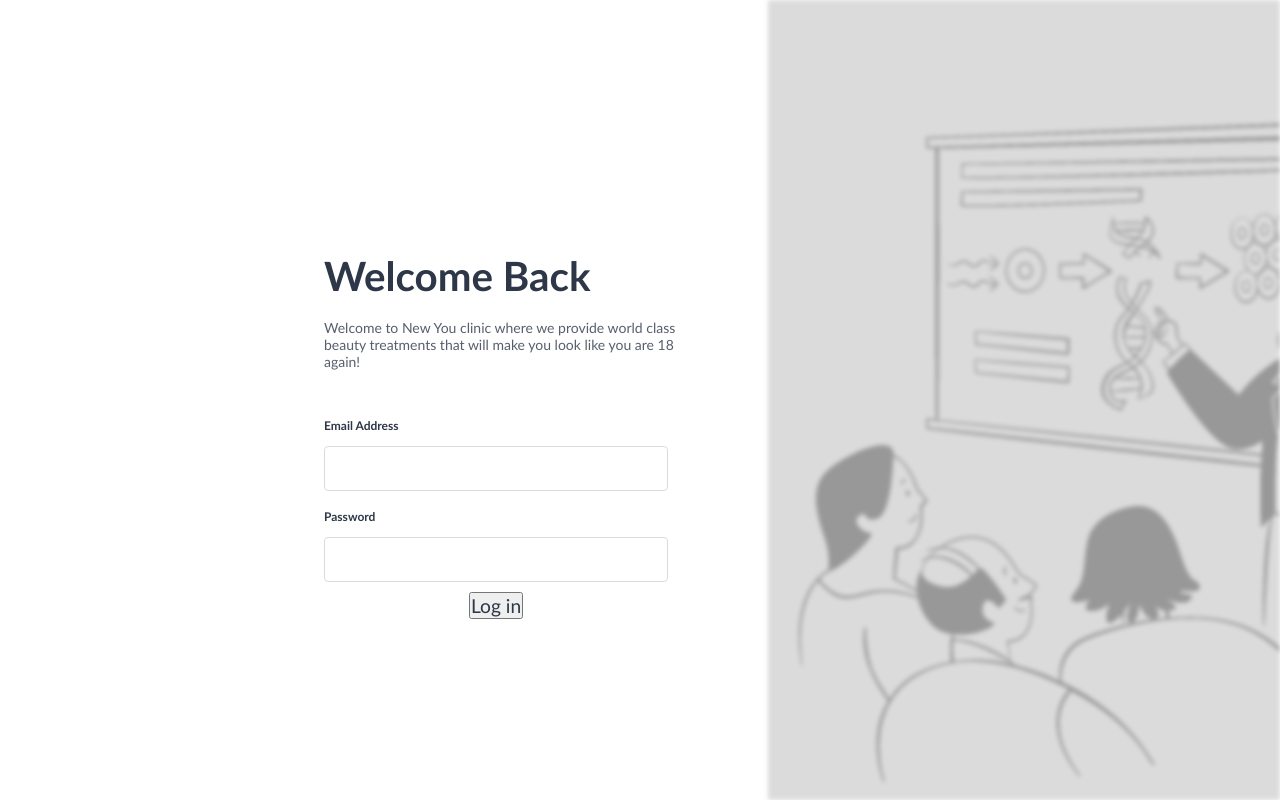
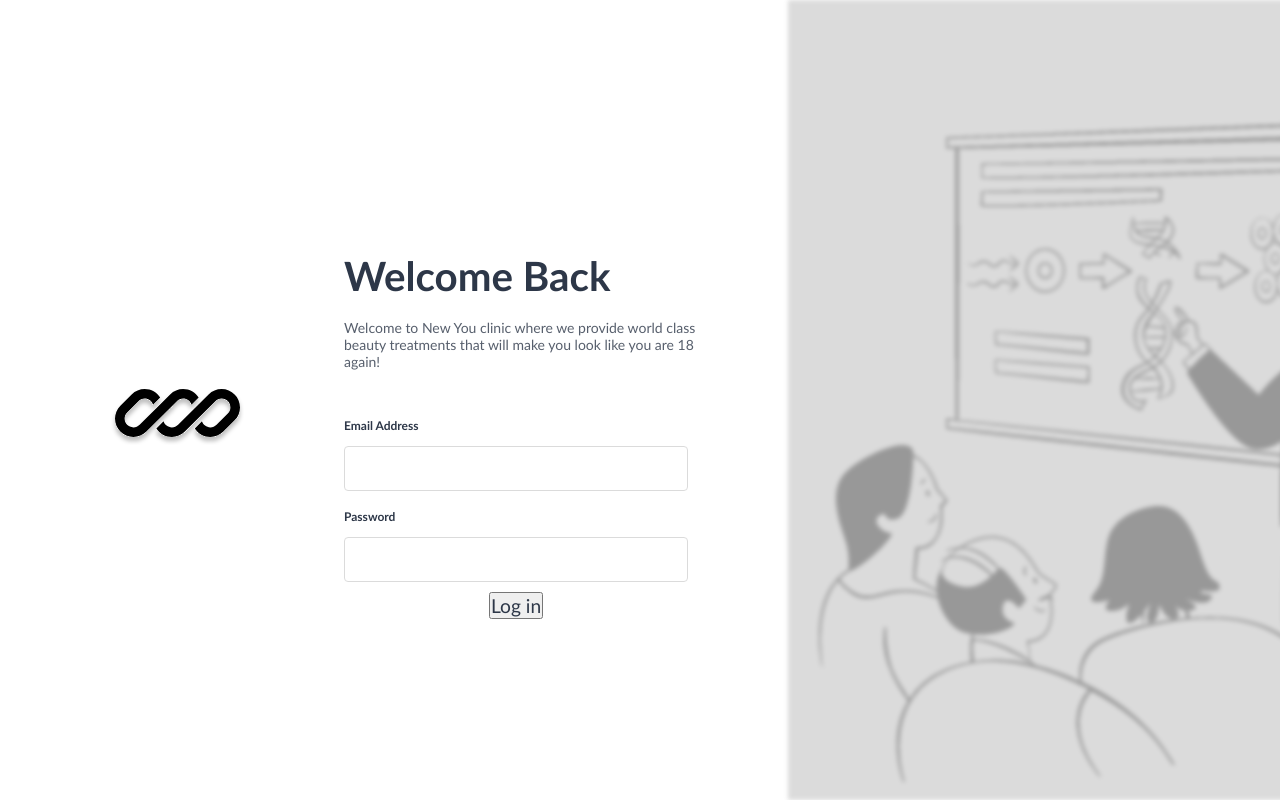
Before and after one commit to nology-tech/Tahiti-Client-Project, a React (Create React App) app: page / in a window 1280 px wide. Built offline with nearby package versions, Linux system fonts and the light colour scheme.

Commit message:
logo added, new container for logo created

```diff
--- a/src/pages/WelcomePage/WelcomePage.jsx
+++ b/src/pages/WelcomePage/WelcomePage.jsx
@@ -2,11 +2,15 @@ import React from "react";
 import "./WelcomePage.scss";
 import WelcomeImage from "../../assets/images/Background-img-welcome.svg";
 import Form from "../../Components/Form/Form";
-
+import Logo from "../../assets/images/logo black.svg";
 
 const WelcomePage = () => {
   return (
+    <>
       <div className="welcome-container">
+        <div className="logo-container">
+          <img src={Logo} alt="logo" className="picture-logo" />
+        </div>
         <div className="header-container">
           <h1>Welcome Back </h1>
           <p>
@@ -16,11 +20,16 @@ const WelcomePage = () => {
           <Form />
           <button>Log in</button>
         </div>
-      <img src={WelcomeImage} />
+        <img
+          src={WelcomeImage}
+          className="picture-main"
+          alt="blurry image of a class"
+        />
         {/* <div className="picture-container">
         <img src={WelcomeImage} />
       </div> */}
       </div>
+    </>
   );
 };
 export default WelcomePage;
--- a/src/pages/WelcomePage/WelcomePage.scss
+++ b/src/pages/WelcomePage/WelcomePage.scss
@@ -1,12 +1,25 @@
 @use "/src/styles/variables.scss" as *;
 @use "/src/styles/_typography.scss" as *;
+
+.welcome-container {
+  display: flex;
+  flex-direction: column;
+  align-items: center;
+  margin: 0 20px;
+
+  .logo-container {
+    display: flex;
+    justify-content: center;
+    margin-top: 33px;
+  }
+}
 
 .header-container {
   margin: 10px;
   display: flex;
   flex-direction: column;
   align-items: center;
-  width: 70%;
+  width: 100%;
 
   h1 {
     margin-top: 70px;
@@ -21,15 +34,22 @@
     margin: 0.5rem 0rem;
   }
 }
-img {
+.picture-main {
   display: none;
 }
 
 @media screen and (min-width: $desktop-breakpoint) {
   .welcome-container {
+    flex-direction: row;
     width: 100%;
     display: flex;
     justify-content: flex-end;
+
+    .logo-container {
+      display: flex;
+      justify-self: start;
+      margin-top: 33px;
+    }
   }
   .header-container {
     width: 30vw;
@@ -43,7 +63,7 @@ img {
     }
   }
 
-  img {
+  .picture-main {
     padding-top: 100px;
     height: 100vh;
     width: 40%;
```
Lines whose indentation alone changed are shown as unchanged.
